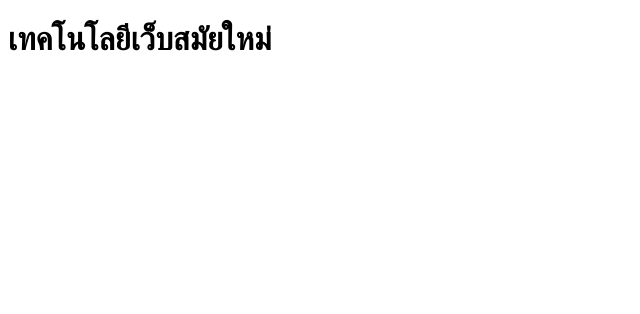
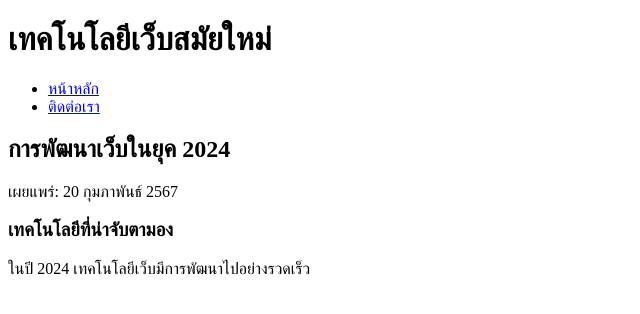
Before and after one commit to anczzwx/-web-semantic-lab, a plain HTML site: page index.html in a window 1280 px wide. Shown: the whole page, without its empty margins (0-640 px from the left). Drawn offline with Linux system fonts and the light colour scheme.

Commit message:
เพิ่มส่วน main และ article ในหน้าหลัก

```diff
--- a/index.html
+++ b/index.html
@@ -3,9 +3,32 @@
 <head>
     <meta charset="UTF-8">
     <meta name="viewport" content="width=device-width, initial-scale=1.0">
-    <title>เทคโนโลยีเว็บสมัยใหม่</title>
+    <title>เทคโนโลยีเว็บสมัยใหม่ - หน้าหลัก</title>
+    <meta name="description" content="บทความเกี่ยวกับเทคโนโลยีเว็บสมัยใหม่">
 </head>
 <body>
-    <h1>เทคโนโลยีเว็บสมัยใหม่</h1>
+    <header role="banner">
+        <h1>เทคโนโลยีเว็บสมัยใหม่</h1>
+        <nav role="navigation">
+            <ul>
+                <li><a href="index.html">หน้าหลัก</a></li>
+                <li><a href="contact.html">ติดต่อเรา</a></li>
+            </ul>
+        </nav>
+    </header>
+    <main role="main">
+        <article>
+            <header>
+                <h2>การพัฒนาเว็บในยุค 2024</h2>
+                <p>
+                    เผยแพร่: <time datetime="2024-02-20">20 กุมภาพันธ์ 2567</time>
+                </p>
+            </header>
+            <section>
+                <h3>เทคโนโลยีที่น่าจับตามอง</h3>
+                <p>ในปี 2024 เทคโนโลยีเว็บมีการพัฒนาไปอย่างรวดเร็ว</p>
+            </section>
+        </article>
+    </main>
 </body>
 </html>
```
